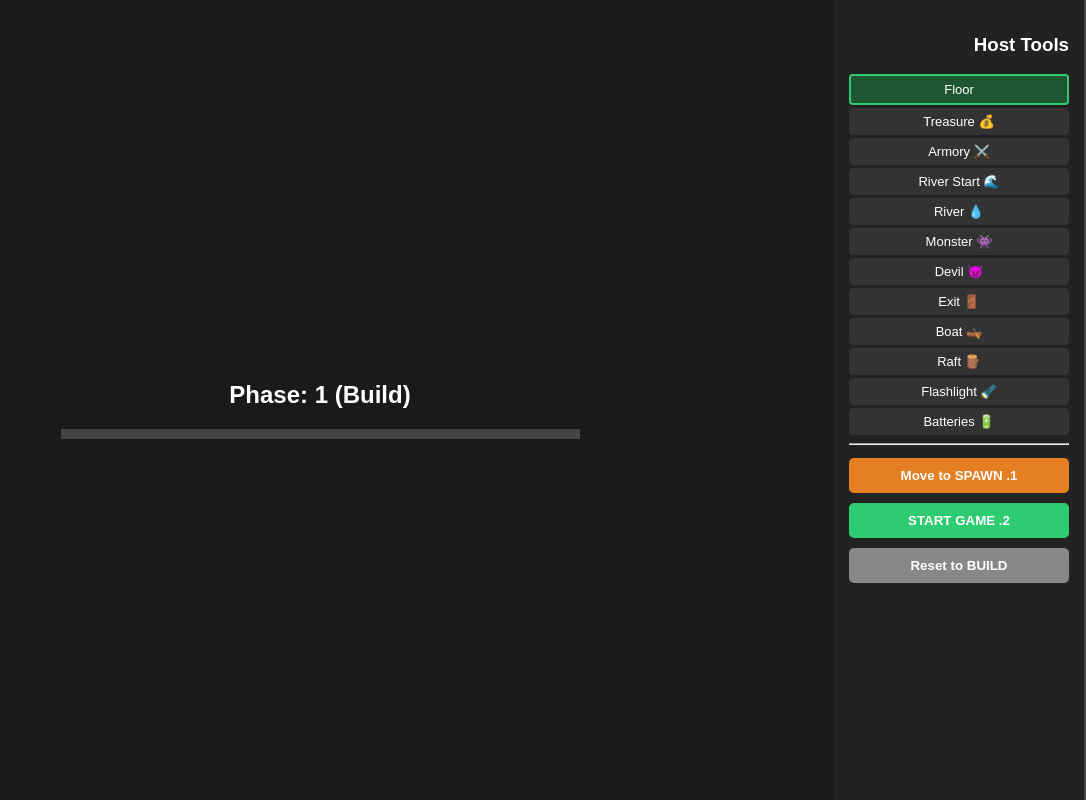
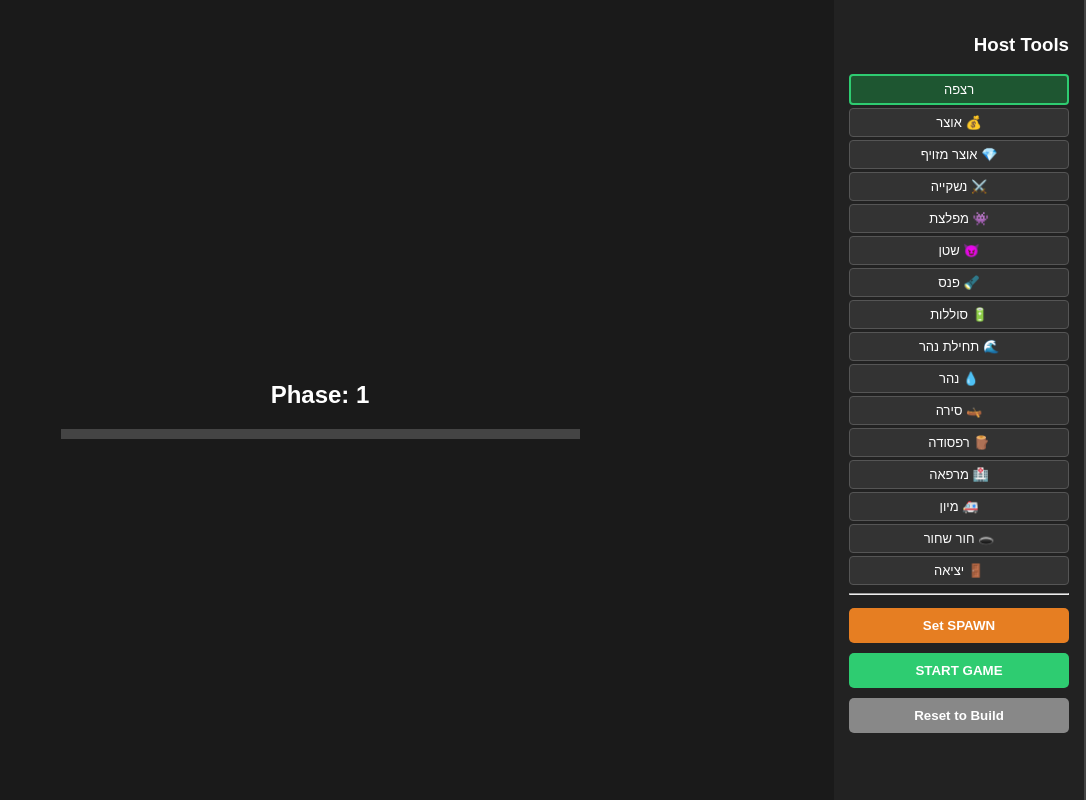
Before and after one commit to randomterner/my-maze-game, a Flask app: page /manager in a window 1280 px wide. Shown: the whole page, without its empty margins (194-1280 px from the left). Run offline with Flask 3, Linux system fonts and the light colour scheme; some libraries are stand-ins or nearby versions.

Commit message:
Update manager.html

```diff
--- a/templates/manager.html
+++ b/templates/manager.html
@@ -10,7 +10,7 @@
         .cell { width: 50px; height: 50px; background: #fff; position: relative; background-size: contain; box-sizing: border-box; cursor: pointer; }
         .wall-top { box-shadow: inset 0 6px 0 0 #ff4d4d; }
         .wall-left { box-shadow: inset 6px 0 0 0 #ff4d4d; }
-        .tile-opt { padding: 6px; margin: 3px 0; background: #333; cursor: pointer; border-radius: 4px; text-align: center; font-size: 13px; }
+        .tile-opt { padding: 6px; margin: 3px 0; background: #333; cursor: pointer; border-radius: 4px; text-align: center; font-size: 13px; border: 1px solid #555; }
         .selected { border: 2px solid #2ecc71; background: #1e5631; }
         .btn { width: 100%; padding: 10px; margin: 5px 0; cursor: pointer; border: none; border-radius: 5px; color: white; font-weight: bold; }
     </style>
@@ -19,56 +19,53 @@
     <div id="sidebar">
         <h3>Host Tools</h3>
         <div id="tools">
-            <div class="tile-opt selected" onclick="sel('empty', this)">Floor</div>
-            <div class="tile-opt" onclick="sel('treasure', this)">💰 Treasure</div>
-            <div class="tile-opt" onclick="sel('armory', this)">⚔️ Armory</div>
-            <div class="tile-opt" onclick="sel('river_start', this)">🌊 River Start</div>
-            <div class="tile-opt" onclick="sel('river', this)">💧 River</div>
-            <div class="tile-opt" onclick="sel('monster', this)">👾 Monster</div>
-            <div class="tile-opt" onclick="sel('devil', this)">😈 Devil</div>
-            <div class="tile-opt" onclick="sel('exit', this)">🚪 Exit</div>
-            <div class="tile-opt" onclick="sel('boat', this)">🛶 Boat</div>
-            <div class="tile-opt" onclick="sel('raft', this)">🪵 Raft</div>
-            <div class="tile-opt" onclick="sel('flashlight', this)">🔦 Flashlight</div>
-            <div class="tile-opt" onclick="sel('batteries', this)">🔋 Batteries</div>
+            <div class="tile-opt selected" onclick="sel('empty', this)">רצפה</div>
+            <div class="tile-opt" onclick="sel('treasure', this)">💰 אוצר</div>
+            <div class="tile-opt" onclick="sel('fake_treasure', this)">💎 אוצר מזויף</div>
+            <div class="tile-opt" onclick="sel('armory', this)">⚔️ נשקייה</div>
+            <div class="tile-opt" onclick="sel('monster', this)">👾 מפלצת</div>
+            <div class="tile-opt" onclick="sel('devil', this)">😈 שטן</div>
+            <div class="tile-opt" onclick="sel('flashlight', this)">🔦 פנס</div>
+            <div class="tile-opt" onclick="sel('batteries', this)">🔋 סוללות</div>
+            <div class="tile-opt" onclick="sel('river_start', this)">🌊 תחילת נהר</div>
+            <div class="tile-opt" onclick="sel('river', this)">💧 נהר</div>
+            <div class="tile-opt" onclick="sel('boat', this)">🛶 סירה</div>
+            <div class="tile-opt" onclick="sel('raft', this)">🪵 רפסודה</div>
+            <div class="tile-opt" onclick="sel('clinc', this)">🏥 מרפאה</div>
+            <div class="tile-opt" onclick="sel('er', this)">🚑 מיון</div>
+            <div class="tile-opt" onclick="sel('black_hole', this)">🕳️ חור שחור</div>
+            <div class="tile-opt" onclick="sel('exit', this)">🚪 יציאה</div>
         </div>
         <hr>
-        <button class="btn" style="background:#e67e22" onclick="socket.emit('set_phase', 2)">1. Move to SPAWN</button>
-        <button class="btn" style="background:#2ecc71" onclick="socket.emit('set_phase', 3)">2. START GAME</button>
-        <button class="btn" style="background:#888" onclick="socket.emit('set_phase', 1)">Reset to BUILD</button>
+        <button class="btn" style="background:#e67e22" onclick="socket.emit('set_phase', 2)">Set SPAWN</button>
+        <button class="btn" style="background:#2ecc71" onclick="socket.emit('set_phase', 3)">START GAME</button>
+        <button class="btn" style="background:#888" onclick="socket.emit('set_phase', 1)">Reset to Build</button>
     </div>
     <div style="flex-grow:1; display:flex; flex-direction:column; align-items:center; justify-content:center;">
-        <h2 id="phase-txt">Phase: 1 (Build)</h2>
+        <h2 id="phase-txt">Phase: 1</h2>
         <div id="grid"></div>
     </div>
 
     <script>
-        const socket = io(); let selected = "empty"; let localMaze = []; let currentPhase = 1;
-        function sel(t, e) { selected = t; document.querySelectorAll('.tile-opt').forEach(o => o.classList.remove('selected')); e.classList.add('selected'); }
+        const socket = io(); let currentSelected = "empty"; let localMaze = []; let phase = 1;
+        function sel(t, e) { currentSelected = t; document.querySelectorAll('.tile-opt').forEach(o => o.classList.remove('selected')); e.classList.add('selected'); }
 
         socket.on('sync', d => {
-            localMaze = d.maze;
-            currentPhase = d.phase;
-            document.getElementById('phase-txt').innerText = "Phase: " + d.phase + (d.phase > 1 ? " (Locked)" : "");
-
+            localMaze = d.maze; phase = d.phase;
+            document.getElementById('phase-txt').innerText = "Phase: " + d.phase + (d.phase > 1 ? " (LOCKED)" : "");
             const g = document.getElementById('grid'); g.innerHTML = '';
             for(let y=0; y<10; y++) for(let x=0; x<10; x++) {
                 const td = d.maze[y][x]; const cell = document.createElement('div'); cell.className = 'cell';
                 if(td.walls.top) cell.classList.add('wall-top');
                 if(td.walls.left) cell.classList.add('wall-left');
                 if(td.tile !== "empty") cell.style.backgroundImage = `url('/static/${td.tile}.png')`;
-
                 cell.onmousedown = (e) => {
-                    // מניעת שינויים אם המשחק כבר התחיל או בשלב ההצבה
-                    if (currentPhase !== 1) return;
-
+                    if (phase !== 1) return; // חסימת בנייה
                     if (e.button === 2) {
                         const r = cell.getBoundingClientRect();
                         if (e.clientY - r.top < 15) localMaze[y][x].walls.top = !localMaze[y][x].walls.top;
                         else if (e.clientX - r.left < 15) localMaze[y][x].walls.left = !localMaze[y][x].walls.left;
-                    } else {
-                        localMaze[y][x].tile = selected;
-                    }
+                    } else { localMaze[y][x].tile = currentSelected; }
                     socket.emit('update_maze', localMaze);
                 };
                 g.appendChild(cell);
```
